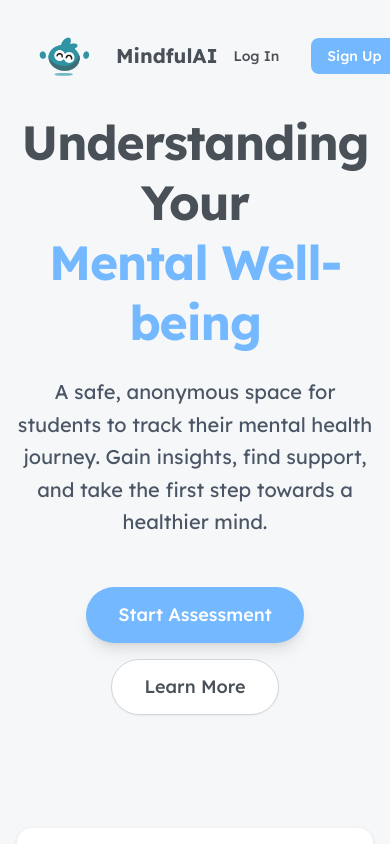
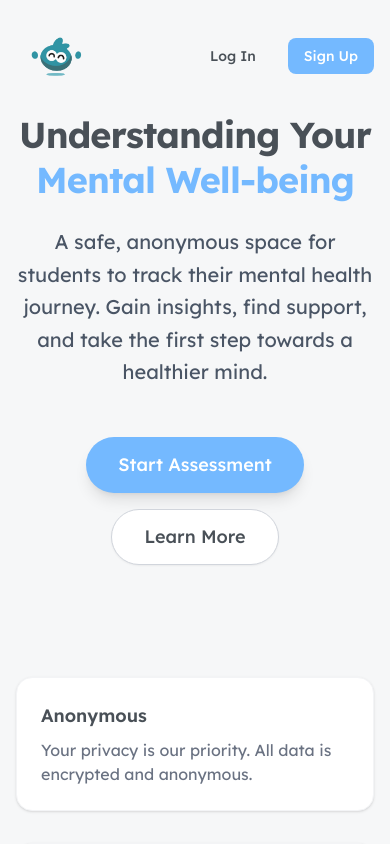
Before and after one commit to harleenkaur28/Text-Depression-Screening, a Next.js app in the folder client/: page / in a window 390 px wide. Shown: the top 844 px of the page. Built offline with nearby package versions, Linux system fonts and the light colour scheme.

Commit message:
langing page view port fix

```diff
--- a/client/app/page.tsx
+++ b/client/app/page.tsx
@@ -6,7 +6,7 @@ export default function Home() {
 	return (
 		<div className="flex min-h-screen flex-col bg-background-light dark:bg-background-dark font-sans">
 			{/* Navigation */}
-			<header className="w-full px-6 py-4 flex justify-between items-center max-w-7xl mx-auto">
+			<header className="w-full px-4 sm:px-6 py-4 flex justify-between items-center max-w-7xl mx-auto">
 				<div className="flex items-center gap-3">
 					<div className="relative w-20 h-20">
 						<Image
@@ -16,7 +16,7 @@ export default function Home() {
 							className="object-contain"
 						/>
 					</div>
-					<span className="text-xl font-bold text-neutral-dark-gray dark:text-neutral-off-white">
+					<span className="hidden sm:block text-xl font-bold text-neutral-dark-gray dark:text-neutral-off-white">
 						MindfulAI
 					</span>
 				</div>
@@ -40,7 +40,7 @@ export default function Home() {
 			{/* Hero Section */}
 			<main className="flex-1 flex flex-col items-center justify-center px-4 text-center max-w-4xl mx-auto gap-8 pb-20">
 				<div className="space-y-6">
-					<h1 className="text-5xl md:text-7xl font-bold tracking-tight text-neutral-dark-gray dark:text-neutral-off-white leading-tight">
+					<h1 className="text-4xl md:text-5xl lg:text-7xl font-bold tracking-tight text-neutral-dark-gray dark:text-neutral-off-white leading-tight">
 						Understanding Your <br />
 						<span className="text-calm-blue">Mental Well-being</span>
 					</h1>
```
